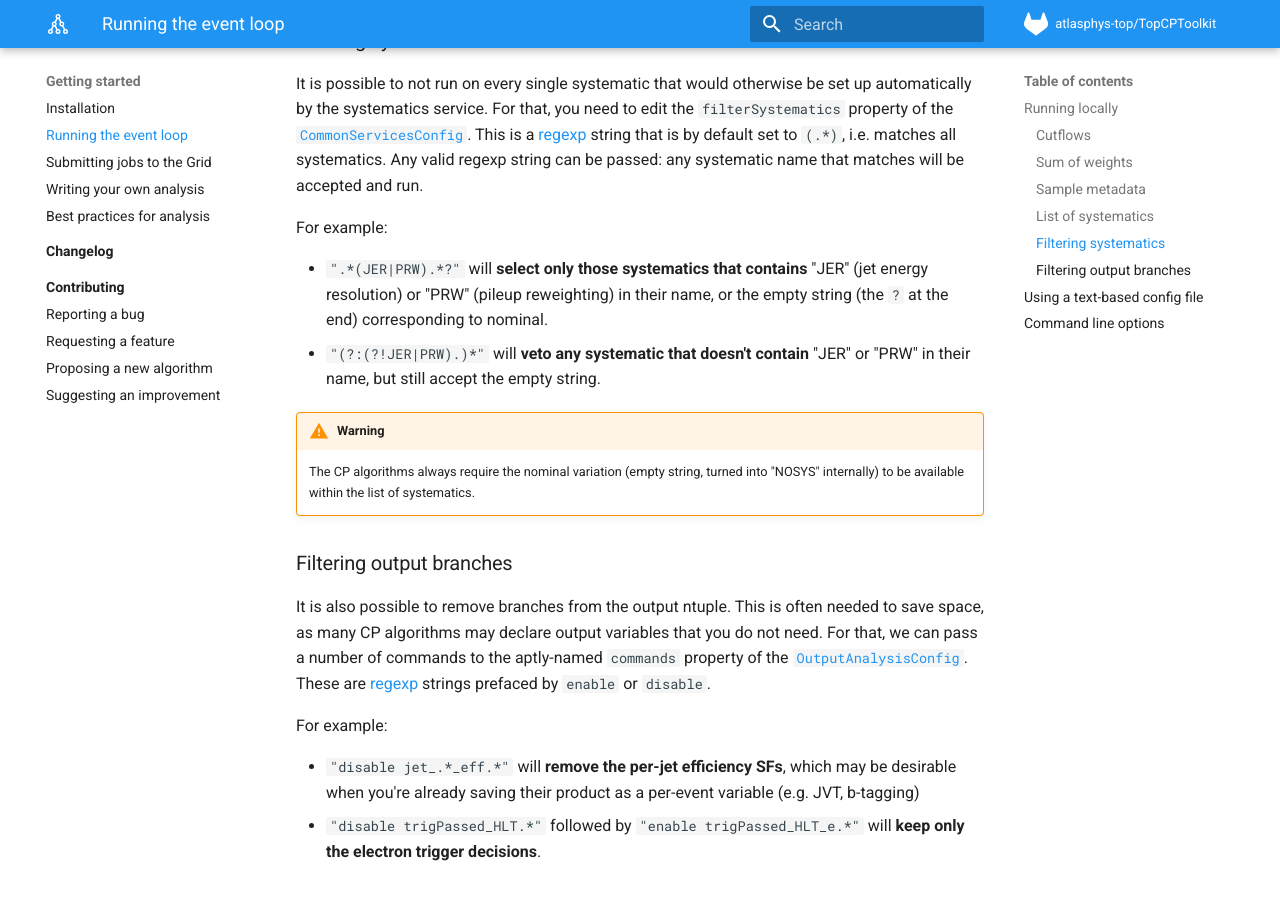
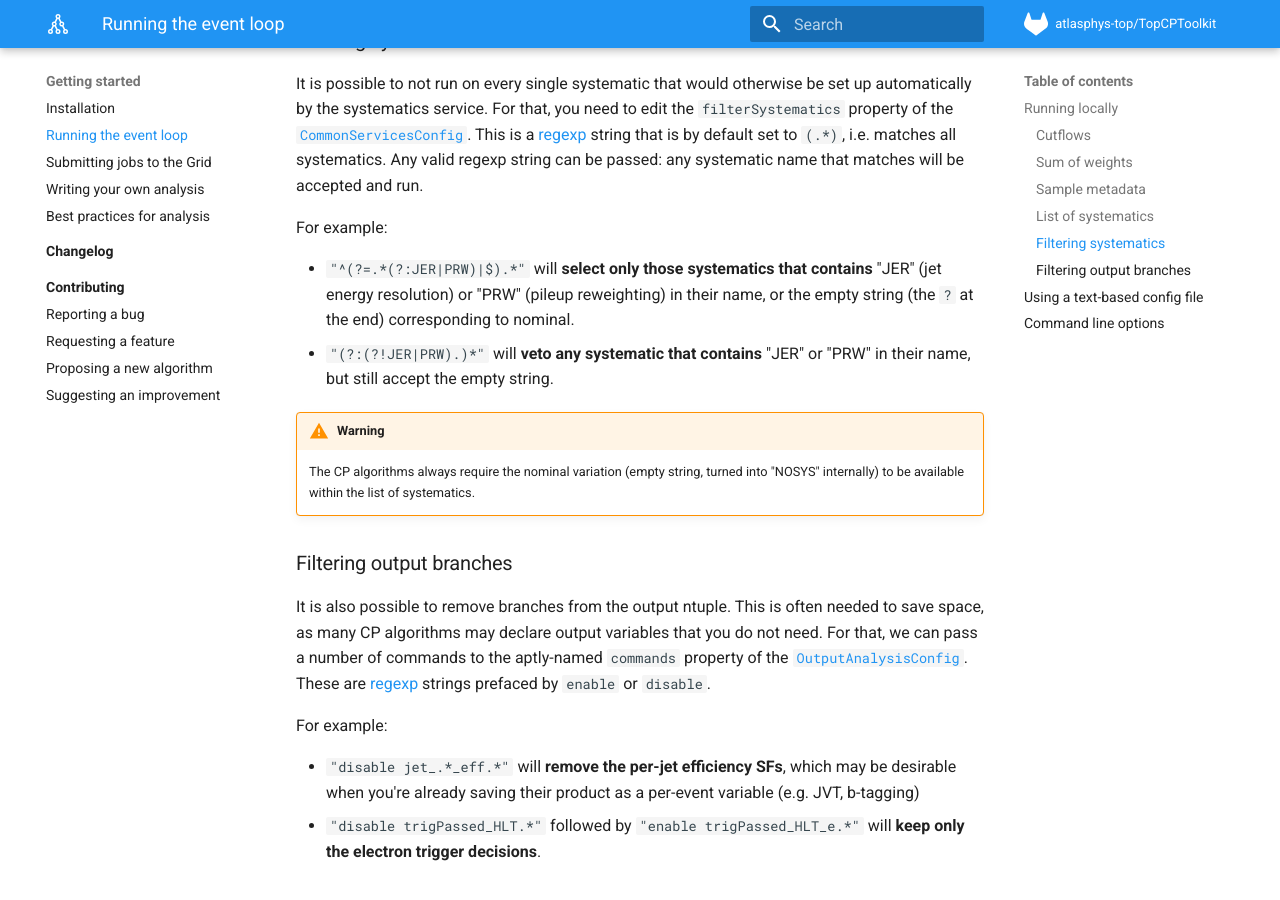
Before and after one commit to SuperNova76/TopCPToolKit, an MkDocs documentation site: the page built from docs/starting/running_local.md, in a window 1280 px wide and 900 px high, scrolled down 3102 px. Built offline with MkDocs 1.6.1 and Material for MkDocs 9.7.7, drawn with Linux system fonts in a browser that asks for light colours; formulas are drawn with MathJax 3.

Commit message:
Update documentation on filtering systematics

```diff
--- a/docs/starting/running_local.md
+++ b/docs/starting/running_local.md
@@ -102,8 +102,8 @@ Any valid regexp string can be passed: any systematic name that matches will be
 
 For example:
 
-- `".*(JER|PRW).*?"` will **select only those systematics that contains** "JER" (jet energy resolution) or "PRW" (pileup reweighting) in their name, or the empty string (the `?` at the end) corresponding to nominal.
-- `"(?:(?!JER|PRW).)*"` will **veto any systematic that doesn't contain** "JER" or "PRW" in their name, but still accept the empty string.
+- `"^(?=.*(?:JER|PRW)|$).*"` will **select only those systematics that contains** "JER" (jet energy resolution) or "PRW" (pileup reweighting) in their name, or the empty string (the `?` at the end) corresponding to nominal.
+- `"(?:(?!JER|PRW).)*"` will **veto any systematic that contains** "JER" or "PRW" in their name, but still accept the empty string.
 
 !!! warning
     The CP algorithms always require the nominal variation (empty string, turned into "NOSYS" internally) to be available within the list of systematics.
```
